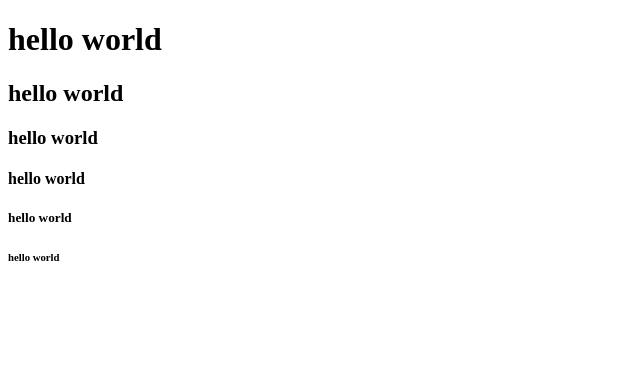
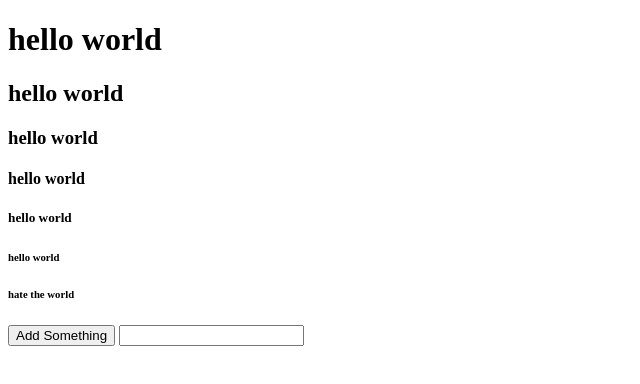
Before and after one commit to yaycyc29/yaycyc29.github.io, a plain HTML site: page index.html in a window 1280 px wide. Shown: the whole page, without its empty margins (0-640 px from the left). Drawn offline with Linux system fonts and the light colour scheme.

Commit message:
Update index.html

```diff
--- a/index.html
+++ b/index.html
@@ -8,8 +8,14 @@
         <h1>hello world</h1>
         <h2>hello world</h2>
         <h3>hello world</h3>
+
         <h4>hello world</h4>
         <h5>hello world</h5>
         <h6>hello world</h6>
+        <h6>hate the world</h6>
+
+            <button>Add Something</button>
+            <input type="text">
     </body>
+
 </html>
```
